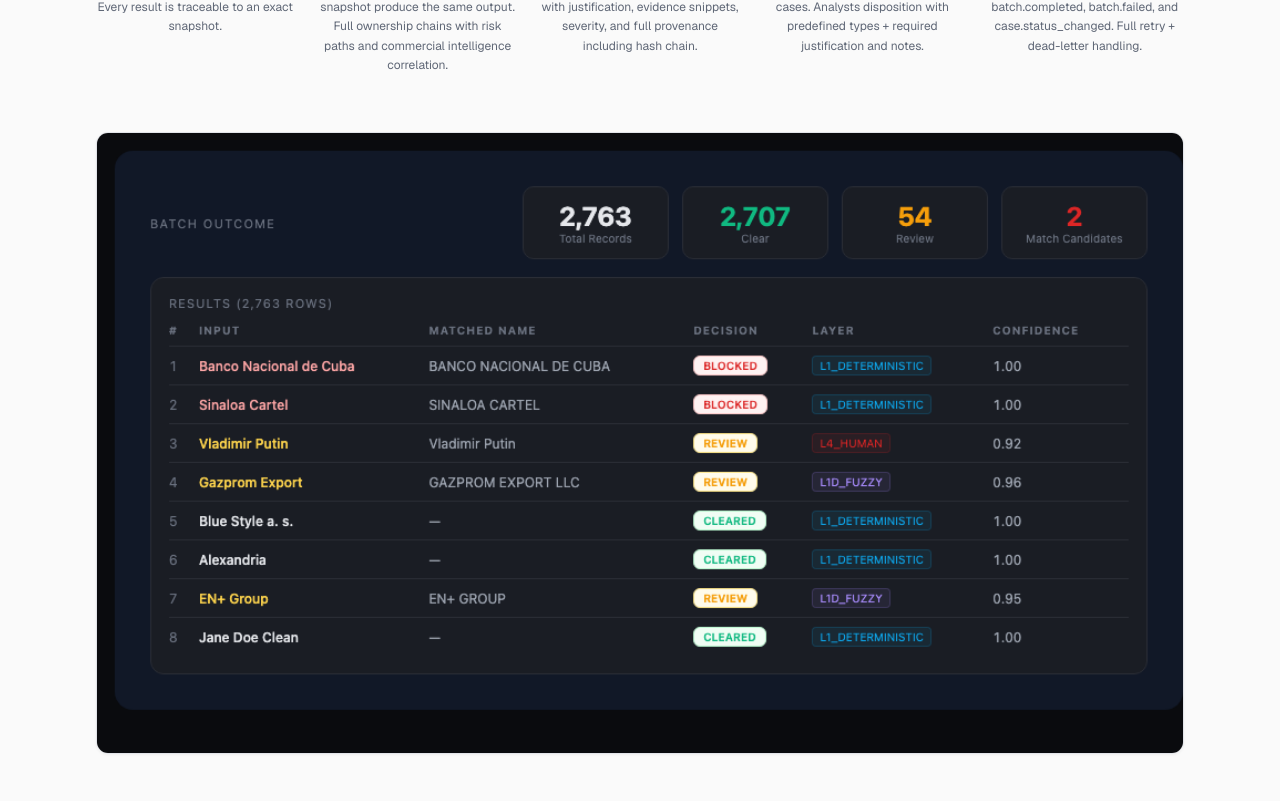
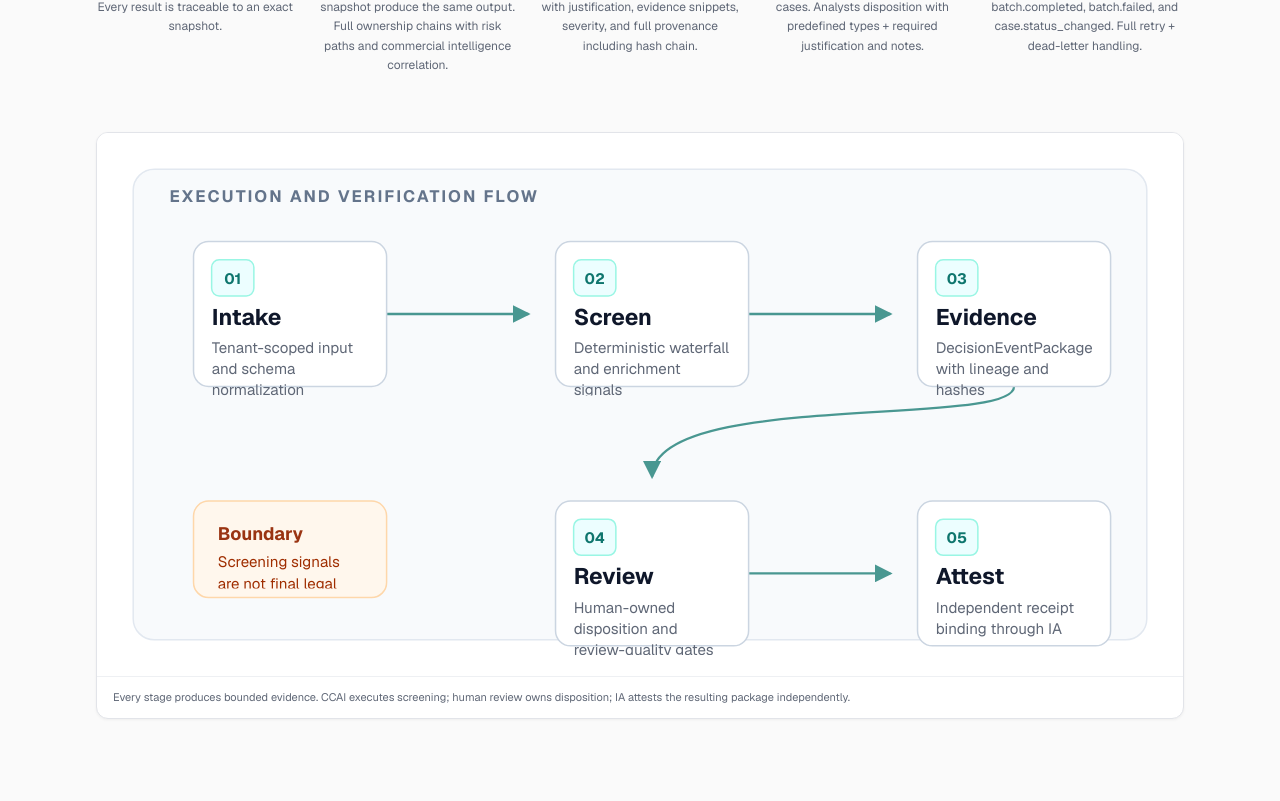
Before and after one commit to Alex2026-ai/ccai-marketing, a Next.js app: page / in a window 1280 px wide. Shown: the part 1759-2560 px from the top of the page. Built offline with nearby package versions, Linux system fonts and the light colour scheme.

Commit message:
Add execution verification flow diagram
Add a reusable execution and verification flow SVG, wire it into homepage and how-it-works, and mark the asset complete.

```diff
--- a/src/app/how-it-works/page.tsx
+++ b/src/app/how-it-works/page.tsx
@@ -1,6 +1,7 @@
 import type { Metadata } from "next"
 import { AnimateOnScroll } from "@/components/animate-on-scroll"
 import { ContinueReading } from "@/components/continue-reading"
+import { ExecutionVerificationFlow } from "@/components/marketing/execution-verification-flow"
 
 export const metadata: Metadata = {
   title: "How It Works — CoreCompliance AI",
@@ -73,6 +74,10 @@
       </div>
 
       <div className="mt-24 space-y-24">
+        <AnimateOnScroll>
+          <ExecutionVerificationFlow />
+        </AnimateOnScroll>
+
         {stages.map((stage) => (
           <AnimateOnScroll key={stage.num}>
             <div className="flex items-baseline gap-4">
--- /dev/null
+++ b/src/components/marketing/execution-verification-flow.tsx
@@ -0,0 +1,108 @@
+const nodes = [
+  { id: "01", title: "Intake", detail: "Tenant-scoped input and schema normalization", x: 64, y: 72 },
+  { id: "02", title: "Screen", detail: "Deterministic waterfall and enrichment signals", x: 304, y: 72 },
+  { id: "03", title: "Evidence", detail: "DecisionEventPackage with lineage and hashes", x: 544, y: 72 },
+  { id: "04", title: "Review", detail: "Human-owned disposition and review-quality gates", x: 304, y: 244 },
+  { id: "05", title: "Attest", detail: "Independent receipt binding through IA", x: 544, y: 244 },
+]
+
+const links = [
+  ["01", "02"],
+  ["02", "03"],
+  ["03", "04"],
+  ["04", "05"],
+]
+
+function position(id: string) {
+  const node = nodes.find((item) => item.id === id)
+  if (!node) throw new Error(`Unknown execution-flow node: ${id}`)
+  return node
+}
+
+export function ExecutionVerificationFlow() {
+  return (
+    <figure className="overflow-hidden rounded-xl border border-border bg-surface shadow-soft">
+      <svg
+        role="img"
+        aria-labelledby="execution-verification-title execution-verification-desc"
+        viewBox="0 0 720 360"
+        className="h-auto w-full"
+      >
+        <title id="execution-verification-title">Execution and verification flow</title>
+        <desc id="execution-verification-desc">
+          CCAI flow from tenant-scoped intake through deterministic screening, evidence assembly,
+          human review, and independent attestation.
+        </desc>
+        <defs>
+          <marker id="flow-arrow" markerWidth="8" markerHeight="8" refX="7" refY="4" orient="auto">
+            <path d="M0,0 L8,4 L0,8 Z" fill="#0f766e" />
+          </marker>
+        </defs>
+
+        <rect x="0" y="0" width="720" height="360" fill="#ffffff" />
+        <rect x="24" y="24" width="672" height="312" rx="14" fill="#f8fafc" stroke="#e2e8f0" />
+
+        <text x="48" y="46" fill="#64748b" fontSize="11" fontWeight="700" letterSpacing="1.4">
+          EXECUTION AND VERIFICATION FLOW
+        </text>
+
+        {links.map(([from, to]) => {
+          const start = position(from)
+          const end = position(to)
+          const startX = start.x + 128
+          const startY = start.y + 48
+          const endX = end.x
+          const endY = end.y + 48
+          const path =
+            start.y === end.y
+              ? `M ${startX} ${startY} L ${endX - 18} ${endY}`
+              : `M ${start.x + 64} ${start.y + 96} C ${start.x + 64} 196, ${end.x + 64} 170, ${end.x + 64} ${end.y - 16}`
+
+          return (
+            <path
+              key={`${from}-${to}`}
+              d={path}
+              fill="none"
+              stroke="#0f766e"
+              strokeWidth="1.5"
+              markerEnd="url(#flow-arrow)"
+              opacity="0.75"
+            />
+          )
+        })}
+
+        {nodes.map((node) => (
+          <g key={node.id}>
+            <rect x={node.x} y={node.y} width="128" height="96" rx="10" fill="#ffffff" stroke="#cbd5e1" />
+            <rect x={node.x + 12} y={node.y + 12} width="28" height="24" rx="5" fill="#ecfeff" stroke="#99f6e4" />
+            <text x={node.x + 26} y={node.y + 28} textAnchor="middle" fill="#0f766e" fontSize="10" fontWeight="700">
+              {node.id}
+            </text>
+            <text x={node.x + 12} y={node.y + 55} fill="#0f172a" fontSize="15" fontWeight="700">
+              {node.title}
+            </text>
+            <foreignObject x={node.x + 12} y={node.y + 64} width="104" height="38">
+              <p className="text-[10px] leading-snug text-muted">
+                {node.detail}
+              </p>
+            </foreignObject>
+          </g>
+        ))}
+
+        <g>
+          <rect x="64" y="244" width="128" height="64" rx="10" fill="#fff7ed" stroke="#fed7aa" />
+          <text x="80" y="270" fill="#9a3412" fontSize="12" fontWeight="700">Boundary</text>
+          <foreignObject x="80" y="278" width="96" height="24">
+            <p className="text-[10px] leading-snug text-orange-800">
+              Screening signals are not final legal determinations.
+            </p>
+          </foreignObject>
+        </g>
+      </svg>
+      <figcaption className="border-t border-border-light px-4 py-3 text-[11px] leading-relaxed text-muted">
+        Every stage produces bounded evidence. CCAI executes screening; human review owns disposition;
+        IA attests the resulting package independently.
+      </figcaption>
+    </figure>
+  )
+}
--- a/src/components/marketing/how-it-works-section.tsx
+++ b/src/components/marketing/how-it-works-section.tsx
@@ -1,6 +1,6 @@
 import { Upload, Shield, Network, ClipboardCheck, Bell } from "lucide-react"
 import { SectionHeader } from "./section-header"
-import { ScreenshotPlaceholder } from "./screenshot-placeholder"
+import { ExecutionVerificationFlow } from "./execution-verification-flow"
 
 const steps = [
   { icon: Upload, label: "Upload", desc: "Your data is versioned and frozen. Every result is traceable to an exact snapshot." },
@@ -37,10 +37,7 @@
         </div>
 
         <div className="mt-14">
-          <ScreenshotPlaceholder
-            label="Batch results table — input names, decisions, matched names, confidence scores"
-            src="/screenshots/batch-results.png"
-          />
+          <ExecutionVerificationFlow />
         </div>
       </div>
     </section>
```
Also changed, not shown: 1 other file (tests, documents, lock files or other folders).
